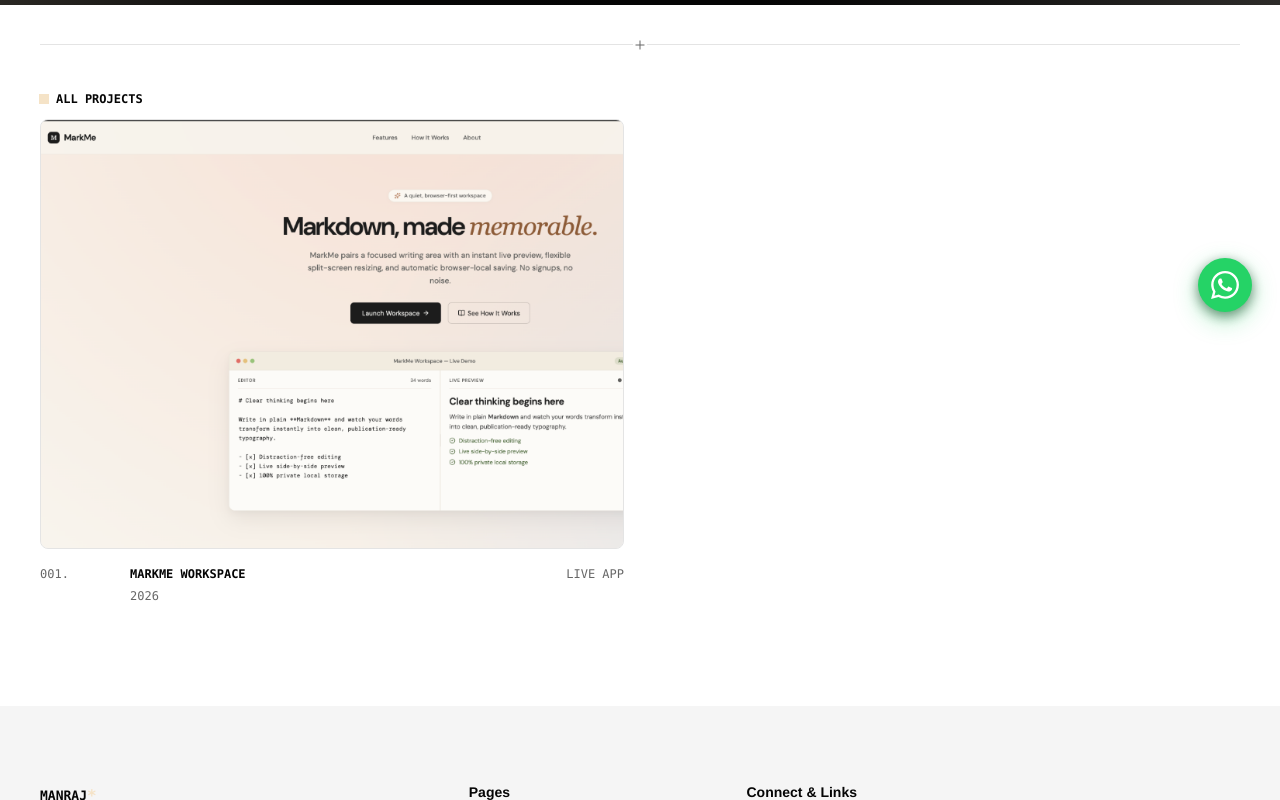
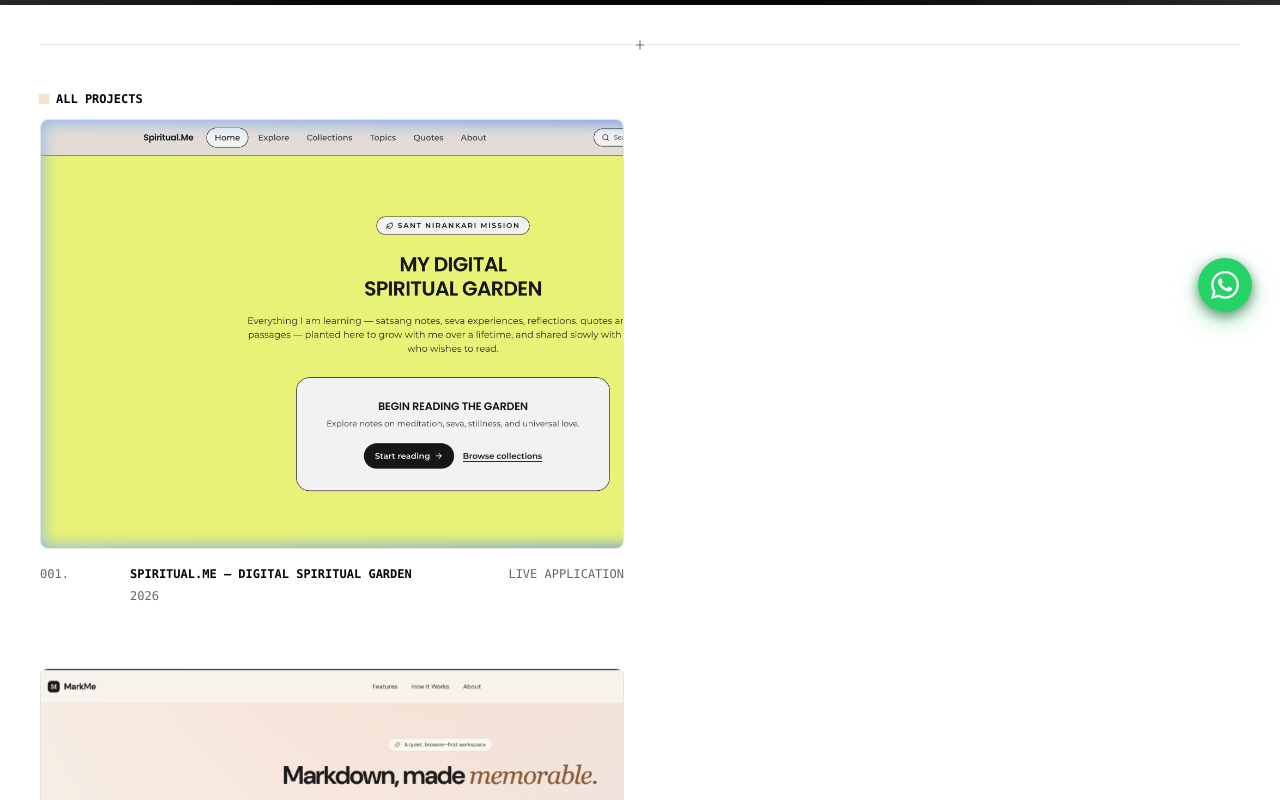
Before and after one commit to manrajchauhan/manrajchauhan-portfolio, a Next.js app: page /work in a window 1280 px wide. Shown: the part 460-1260 px from the top of the page. Built offline with nearby package versions, Linux system fonts and the light colour scheme.

Commit message:
feat: add Spiritual.Me digital garden project with high-res screenshot

```diff
--- a/data/siteData.js
+++ b/data/siteData.js
@@ -25,8 +25,32 @@
 
 export const projects = [
   {
+    slug: 'spiritual-garden-scribe',
+    number: '001.',
+    title: 'Spiritual.Me — Digital Spiritual Garden',
+    year: '2026',
+    type: 'Live Application',
+    image: '/spiritual-garden.png',
+    className: 'project-card--large',
+    href: '/work/spiritual-garden-scribe',
+    externalUrl: 'https://spiritual.manrajchauhan.com',
+    githubUrl: 'https://github.com/manrajchauhan/spiritual-garden-scribe',
+    role: 'Creator & Full Stack Engineer',
+    timeline: '1 Month',
+    stack: ['TanStack Start', 'Vite', 'React 19', 'Supabase Postgres', 'Tailwind CSS v4', 'Framer Motion'],
+    summary: 'A lifelong digital garden of reflections, satsang learnings, seva experiences and book notes from the Sant Nirankari Mission, styled with a Repeat editorial highlighter-on-paper aesthetic.',
+    challenge: 'Designing a modern editorial reading interface with light and dark theme adaptation, full-text search indexing, Supabase Auth integration, and strict SEO/GEO/AEO schema markups.',
+    solution: 'Engineered a TanStack Start full-stack web application with Supabase Postgres backend, custom Repeat design tokens (Poppins uppercase headlines & Montserrat body text), interactive Studio management dashboard, and JSON-LD structured data for generative AI engine indexing.',
+    highlights: [
+      'Editorial highlighter-on-paper visual design system with Repeat tokens',
+      'Supabase Postgres authentication, database migrations & studio CRUD management',
+      'Generative Engine Optimization (GEO & AEO) with JSON-LD Schema.org markups',
+      'Dark mode with electric lime radial header aura & 25px flat card radius',
+    ],
+  },
+  {
     slug: 'markme-workspace',
-    number: '001.',
+    number: '002.',
     title: 'MarkMe Workspace',
     year: '2026',
     type: 'Live App',
```
Also changed, not shown: public/spiritual-garden.png (added).
